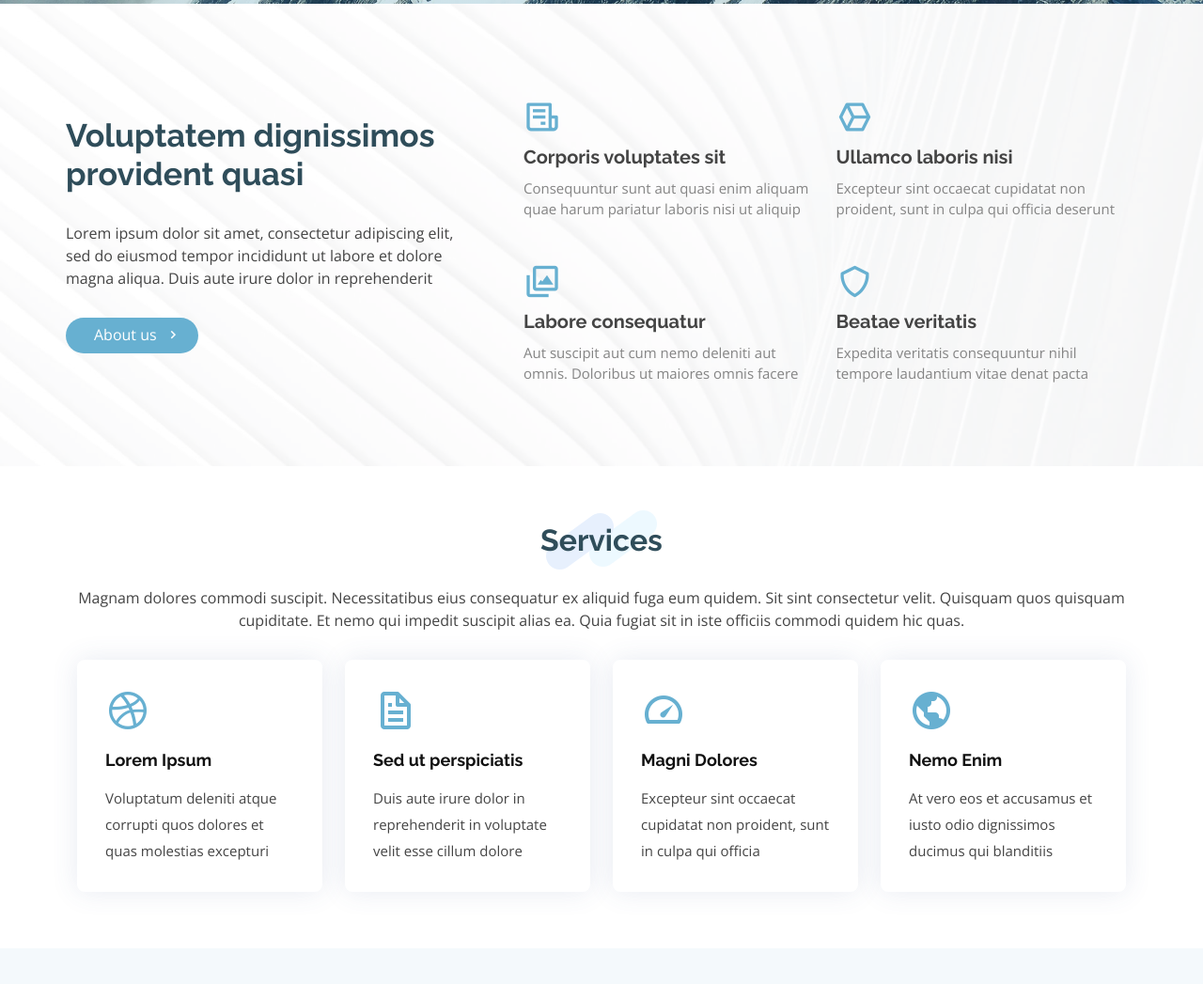
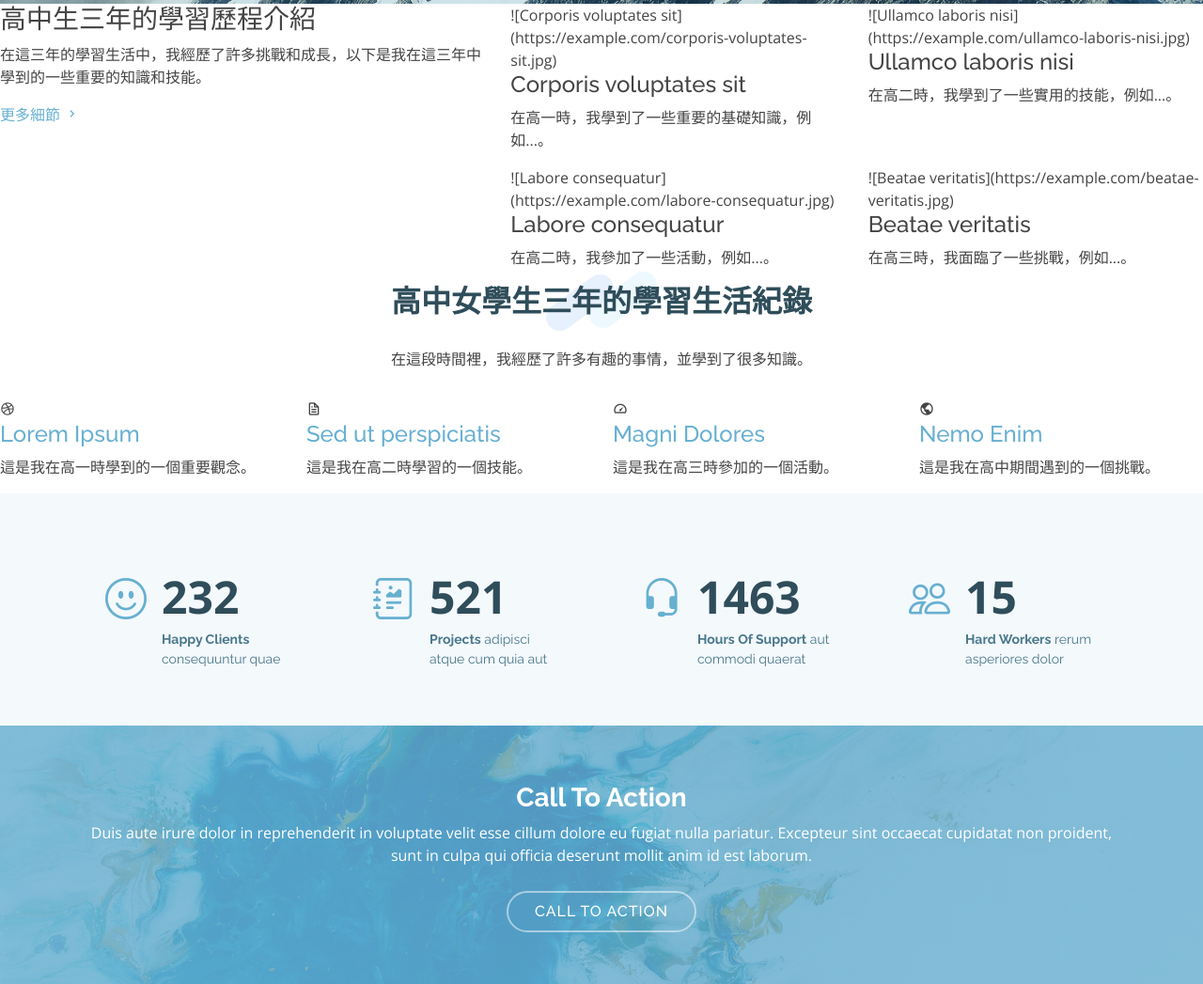
Before and after one commit to NNMM0000/NNMM0000.github.io, a plain HTML site: page index.html in a window 1280 px wide. Shown: the part 796-1843 px from the top of the page at 94% size. Drawn offline with nearby package versions, Linux system fonts and the light colour scheme.

Commit message:
Update index.html

```diff
--- a/index.html
+++ b/index.html
@@ -126,41 +126,38 @@
   <main id="main">
 
     <!-- ======= About Section ======= -->
-    <section id="about" class="about">
-      <div class="container">
-
         <div class="row no-gutters">
       <div class="content col-xl-5 d-flex align-items-stretch" data-aos="fade-up">
         <div class="content">
-              <h3>Voluptatem dignissimos provident quasi</h3>
+          <h3>高中生三年的學習歷程介紹</h3>
           <p>
-                Lorem ipsum dolor sit amet, consectetur adipiscing elit, sed do eiusmod tempor incididunt ut labore et dolore magna aliqua. Duis aute irure dolor in reprehenderit
+            在這三年的學習生活中，我經歷了許多挑戰和成長，以下是我在這三年中學到的一些重要的知識和技能。
           </p>
-              <a href="#" class="about-btn">About us <i class="bx bx-chevron-right"></i></a>
+          <a href="#" class="about-btn">更多細節 <i class="bx bx-chevron-right"></i></a>
         </div>
       </div>
       <div class="col-xl-7 d-flex align-items-stretch">
         <div class="icon-boxes d-flex flex-column justify-content-center">
           <div class="row">
             <div class="col-md-6 icon-box" data-aos="fade-up" data-aos-delay="100">
-                  <i class="bx bx-receipt"></i>
+              ![Corporis voluptates sit](https://example.com/corporis-voluptates-sit.jpg)
               <h4>Corporis voluptates sit</h4>
-                  <p>Consequuntur sunt aut quasi enim aliquam quae harum pariatur laboris nisi ut aliquip</p>
+              <p>在高一時，我學到了一些重要的基礎知識，例如...。</p>
             </div>
             <div class="col-md-6 icon-box" data-aos="fade-up" data-aos-delay="200">
-                  <i class="bx bx-cube-alt"></i>
+              ![Ullamco laboris nisi](https://example.com/ullamco-laboris-nisi.jpg)
               <h4>Ullamco laboris nisi</h4>
-                  <p>Excepteur sint occaecat cupidatat non proident, sunt in culpa qui officia deserunt</p>
+              <p>在高二時，我學到了一些實用的技能，例如...。</p>
             </div>
             <div class="col-md-6 icon-box" data-aos="fade-up" data-aos-delay="300">
-                  <i class="bx bx-images"></i>
+              ![Labore consequatur](https://example.com/labore-consequatur.jpg)
               <h4>Labore consequatur</h4>
-                  <p>Aut suscipit aut cum nemo deleniti aut omnis. Doloribus ut maiores omnis facere</p>
+              <p>在高二時，我參加了一些活動，例如...。</p>
             </div>
             <div class="col-md-6 icon-box" data-aos="fade-up" data-aos-delay="400">
-                  <i class="bx bx-shield"></i>
+              ![Beatae veritatis](https://example.com/beatae-veritatis.jpg)
               <h4>Beatae veritatis</h4>
-                  <p>Expedita veritatis consequuntur nihil tempore laudantium vitae denat pacta</p>
+              <p>在高三時，我面臨了一些挑戰，例如...。</p>
             </div>
           </div>
         </div><!-- End .content-->
@@ -171,12 +168,9 @@
 </section><!-- End About Section -->
 
     <!-- ======= Services Section ======= -->
-         <section id="services" class="services">
-      <div class="container">
-
            <div class="section-title" data-aos="fade-in" data-aos-delay="100">
-          <h2>Services</h2>
-          <p>Magnam dolores commodi suscipit. Necessitatibus eius consequatur ex aliquid fuga eum quidem. Sit sint consectetur velit. Quisquam quos quisquam cupiditate. Et nemo qui impedit suscipit alias ea. Quia fugiat sit in iste officiis commodi quidem hic quas.</p>
+      <h2>高中女學生三年的學習生活紀錄</h2>
+      <p>在這段時間裡，我經歷了許多有趣的事情，並學到了很多知識。</p>
     </div>
 
     <div class="row">
@@ -184,7 +178,7 @@
         <div class="icon-box" data-aos="fade-up">
           <div class="icon"><i class="bx bxl-dribbble"></i></div>
           <h4 class="title"><a href="">Lorem Ipsum</a></h4>
-              <p class="description">Voluptatum deleniti atque corrupti quos dolores et quas molestias excepturi</p>
+          <p class="description">這是我在高一時學到的一個重要觀念。</p>
         </div>
       </div>
 
@@ -192,7 +186,7 @@
         <div class="icon-box" data-aos="fade-up" data-aos-delay="100">
           <div class="icon"><i class="bx bx-file"></i></div>
           <h4 class="title"><a href="">Sed ut perspiciatis</a></h4>
-              <p class="description">Duis aute irure dolor in reprehenderit in voluptate velit esse cillum dolore</p>
+          <p class="description">這是我在高二時學習的一個技能。</p>
         </div>
       </div>
 
@@ -200,7 +194,7 @@
         <div class="icon-box" data-aos="fade-up" data-aos-delay="200">
           <div class="icon"><i class="bx bx-tachometer"></i></div>
           <h4 class="title"><a href="">Magni Dolores</a></h4>
-              <p class="description">Excepteur sint occaecat cupidatat non proident, sunt in culpa qui officia</p>
+          <p class="description">這是我在高三時參加的一個活動。</p>
         </div>
       </div>
 
@@ -208,7 +202,7 @@
         <div class="icon-box" data-aos="fade-up" data-aos-delay="300">
           <div class="icon"><i class="bx bx-world"></i></div>
           <h4 class="title"><a href="">Nemo Enim</a></h4>
-              <p class="description">At vero eos et accusamus et iusto odio dignissimos ducimus qui blanditiis</p>
+          <p class="description">這是我在高中期間遇到的一個挑戰。</p>
         </div>
       </div>
 
```
Lines whose indentation alone changed are shown as unchanged.
